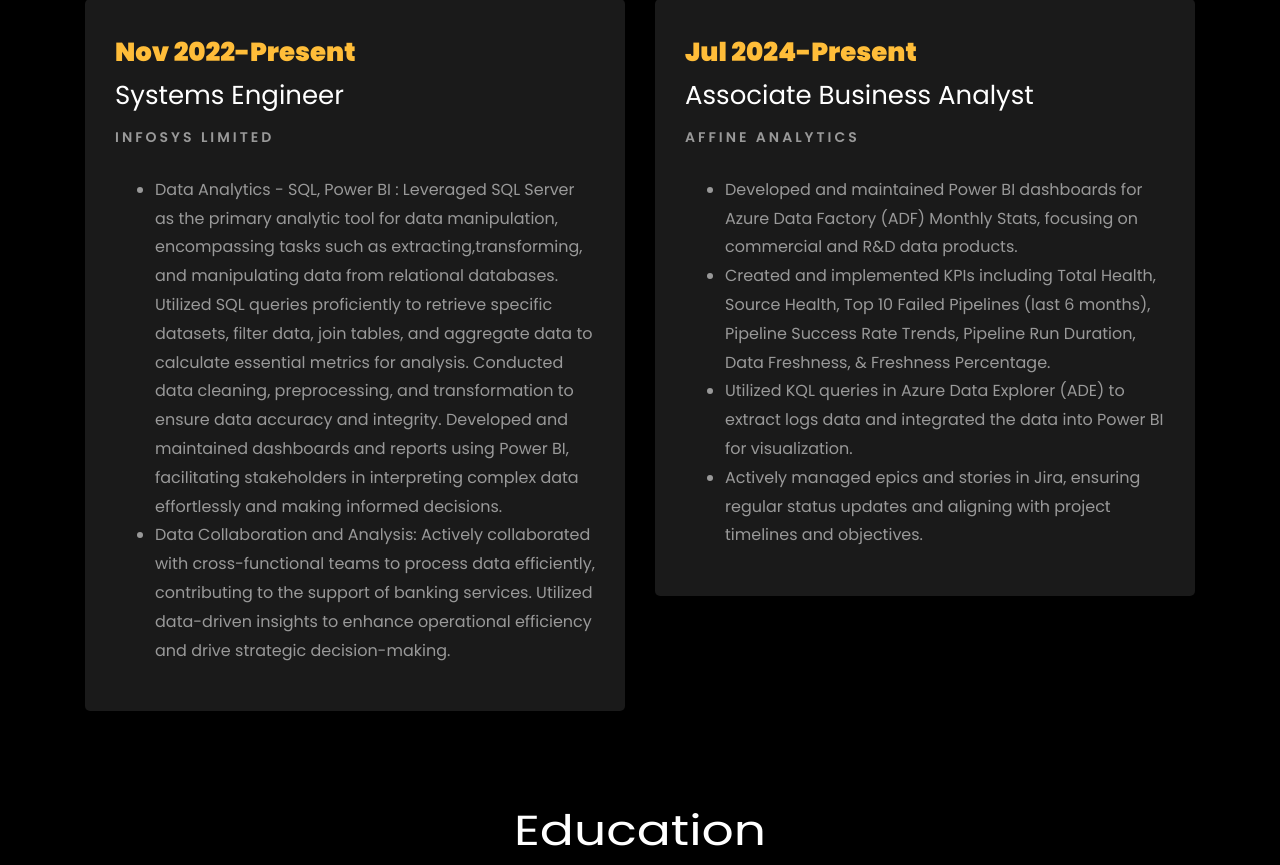
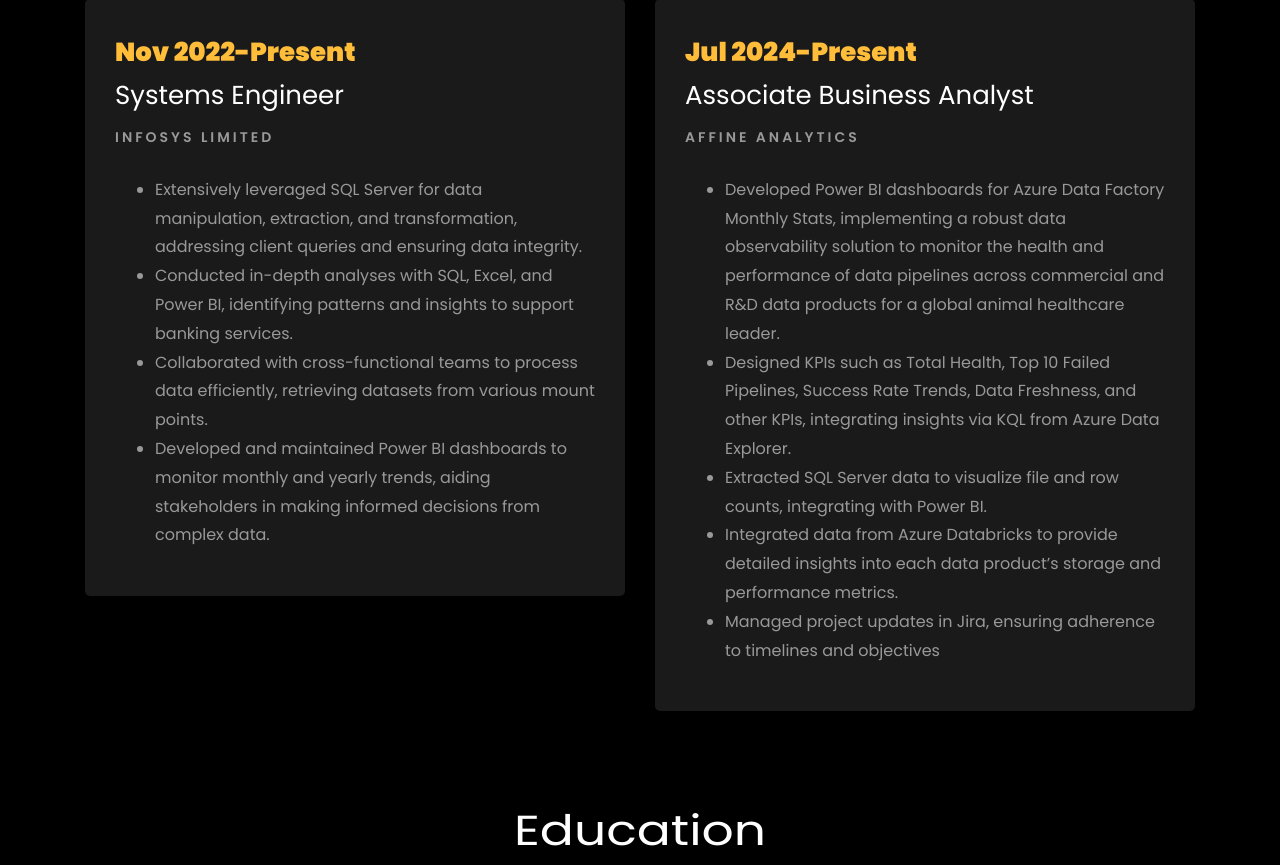
Before and after one commit to Arbab11/portfolio, a plain HTML site: page index.html in a window 1280 px wide. Shown: the part 2000-2865 px from the top of the page. Drawn offline with Linux system fonts and the light colour scheme; animation ran at ten frames a second; files whose address does not match are found by name.

Commit message:
index.html

```diff
--- a/index.html
+++ b/index.html
@@ -287,7 +287,7 @@
 											Marketing</span></li> -->
 									<li class="d-flex"><span>Education:</span> <span>Bachelor of Technology</span></li>
 									<li class="d-flex"><span>Language:</span> <span>English, Hindi</span></li>
-									<li class="d-flex"><span>Skills:</span> <span>SQL, Excel, Power BI, Python, ADE, ADF, Jira, KQL, Problem
+									<li class="d-flex"><span>Skills:</span> <span>SQL, Excel, Power BI, Python, ADB, ADF, Jira, KQL, Problem
 											Solving &amp; Analytical Ability</span></li>
 
 								</ul>
@@ -339,23 +339,13 @@
 						<span class="position">Infosys Limited</span>
 						<p class="mt-4">
 						<ul>
-							<li>Data Analytics - SQL, Power BI :
-								Leveraged SQL Server as the primary analytic tool for data manipulation, encompassing
-								tasks such as extracting,transforming, and manipulating data from relational databases.
-								Utilized SQL queries proficiently to retrieve specific datasets, filter data, join
-								tables, and aggregate data to calculate essential metrics for analysis.
-								Conducted data cleaning, preprocessing, and transformation to ensure data accuracy and
-								integrity.
-								Developed and maintained dashboards and reports using Power BI, facilitating
-								stakeholders in interpreting complex data
-								effortlessly and making informed decisions.</li>
-							<li>Data Collaboration and Analysis:
-								Actively collaborated with cross-functional teams to process data efficiently,
-								contributing to the support of banking
-								services.
-								Utilized data-driven insights to enhance operational efficiency and drive strategic
-								decision-making.
-							</li>
+							<li>Extensively leveraged SQL Server for data manipulation, extraction, and transformation, addressing client queries
+							and ensuring data integrity.</li>
+							<li>Conducted in-depth analyses with SQL, Excel, and Power BI, identifying patterns and insights to support banking
+							services.</li>
+							<li>Collaborated with cross-functional teams to process data efficiently, retrieving datasets from various mount points.</li>
+							<li>Developed and maintained Power BI dashboards to monitor monthly and yearly trends, aiding stakeholders in
+							making informed decisions from complex data.</li>
 						</ul>
 						</p>
 					</div>
@@ -369,13 +359,17 @@
 						<span class="position">Affine Analytics</span>
 						<p class="mt-4">
 						<ul>
-							<li>Developed and maintained Power BI dashboards for Azure Data Factory (ADF) Monthly Stats, focusing on commercial and R&D data products.
+							<li>Developed Power BI dashboards for Azure Data Factory Monthly Stats, implementing a robust data observability
+							solution to monitor the health and performance of data pipelines across commercial and R&D data products for a global animal healthcare leader.
 							</li>
-							<li>Created and implemented KPIs including Total Health, Source Health, Top 10 Failed Pipelines (last 6 months), Pipeline Success Rate Trends, Pipeline Run Duration, Data Freshness, & Freshness Percentage.</li>
-							<li>Utilized KQL queries in Azure Data Explorer (ADE) to extract logs data and integrated the data into Power BI for visualization.
+							<li>Designed KPIs such as Total Health, Top 10 Failed Pipelines, Success Rate Trends, Data Freshness, and other KPIs,
+							integrating insights via KQL from Azure Data Explorer.</li>
+							<li>Extracted SQL Server data to visualize file and row counts, integrating with Power BI.
 							</li>
-							<li> Actively managed epics and stories in Jira, ensuring regular status updates and aligning with project timelines and objectives.
+							<li>Integrated data from Azure Databricks to provide detailed insights into each data product’s storage and performance
+							metrics.
 							</li>
+							<li>Managed project updates in Jira, ensuring adherence to timelines and objectives</li>
 						</ul>
 						</p>
 					</div>
```
